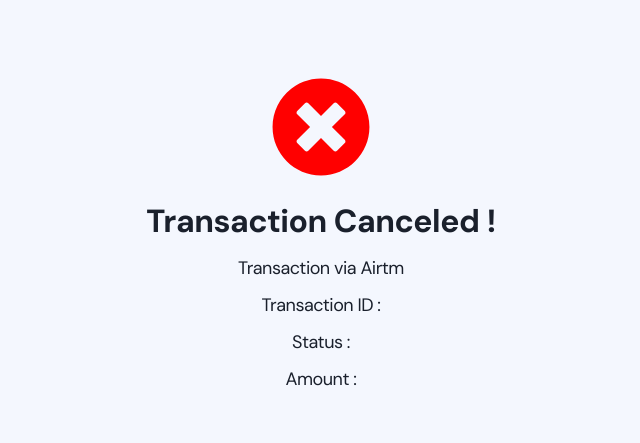
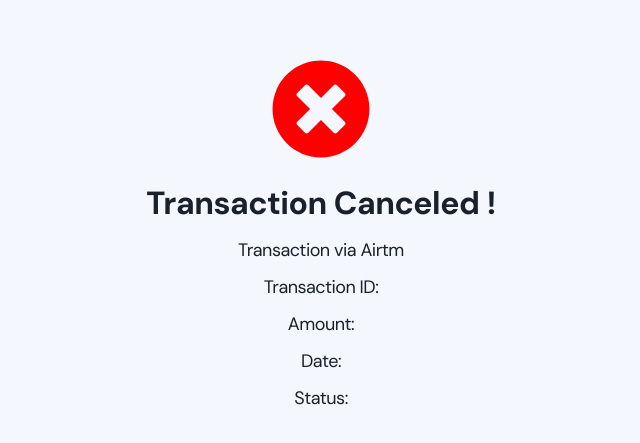
Before and after one commit to mozartpay/website, a React (Create React App) app: page /cancel in a window 1280 px wide. Shown: the part 165-608 px from the top of the page, without its empty margins (319-959 px from the left). Built offline with nearby package versions, Linux system fonts and the light colour scheme; no server answers.

Commit message:
purchase updates

```diff
--- a/src/layouts/transaction/confirm.tsx
+++ b/src/layouts/transaction/confirm.tsx
@@ -2,6 +2,12 @@ import React, { useState, useEffect } from 'react';
 import { FaCheckCircle } from 'react-icons/fa';
 import { useLocation } from 'react-router-dom';
 import axios from 'axios';
+
+function formatDate(isoDate: string | undefined): string {
+  if (!isoDate) return '';
+  const date = new Date(isoDate);
+  return date.toISOString().split('T')[0];
+}
 
 const SuccessPage: React.FC = () => {
   const location = useLocation();
@@ -27,7 +33,7 @@ const SuccessPage: React.FC = () => {
       <p style={{ fontSize: '18px', marginTop: '10px' }}>Transaction via Airtm</p>
       <p style={{ fontSize: '18px', marginTop: '10px' }}>Transaction ID: {purchase?.id}</p>
       <p style={{ fontSize: '18px', marginTop: '10px' }}>Amount: {purchase?.amount}</p>
-      <p style={{ fontSize: '18px', marginTop: '10px' }}>Date: {purchase?.created_at}</p>
+      <p style={{ fontSize: '18px', marginTop: '10px' }}>Date: {formatDate(purchase?.created_at)}</p>
       <p style={{ fontSize: '18px', marginTop: '10px' }}>Status: {purchase?.status}</p>
     </div>
   );
--- a/src/layouts/transaction/failed.tsx
+++ b/src/layouts/transaction/failed.tsx
@@ -1,15 +1,39 @@
-import React from 'react';
+import React, { useState, useEffect } from 'react';
 import { FaExclamationCircle } from 'react-icons/fa';
+import { useLocation } from 'react-router-dom';
+import axios from 'axios';
+
+function formatDate(isoDate: string | undefined): string {
+  if (!isoDate) return '';
+  const date = new Date(isoDate);
+  return date.toISOString().split('T')[0];
+}
 
 const FailurePage: React.FC = () => {
+  const location = useLocation();
+  const searchParams = new URLSearchParams(location.search);
+  const code = searchParams.get('code');
+
+  const [purchase, setPurchase] = useState<any>(null);
+
+  useEffect(() => {
+    axios.get(`https://mozart-7f31ad443ef1.herokuapp.com/api/airtm/fetch/${code}`)
+      .then((response) => {
+        setPurchase(response.data.purchase);
+      })
+      .catch((error) => {
+        console.error(error);
+      });
+  }, [code]);
   return (
     <div style={{ display: 'flex', flexDirection: 'column', alignItems: 'center', justifyContent: 'center', height: '100vh' }}>
       <FaExclamationCircle style={{ fontSize: '100px', color: 'red' }} />
       <h1 style={{ fontSize: '32px', fontWeight: 'bold', marginTop: '20px' }}>Transaction failed !</h1>
       <p style={{ fontSize: '18px', marginTop: '10px' }}>Transaction via Airtm</p>
-      <p style={{ fontSize: '18px', marginTop: '10px' }}>Transaction ID :</p>
-      <p style={{ fontSize: '18px', marginTop: '10px' }}>Status :</p>
-      <p style={{ fontSize: '18px', marginTop: '10px' }}>Amount :</p>
+      <p style={{ fontSize: '18px', marginTop: '10px' }}>Transaction ID: {purchase?.id}</p>
+      <p style={{ fontSize: '18px', marginTop: '10px' }}>Amount: {purchase?.amount}</p>
+      <p style={{ fontSize: '18px', marginTop: '10px' }}>Date: {formatDate(purchase?.created_at)}</p>
+      <p style={{ fontSize: '18px', marginTop: '10px' }}>Status: {purchase?.status}</p>
     </div>
   );
 };
--- a/src/layouts/transaction/rejected.tsx
+++ b/src/layouts/transaction/rejected.tsx
@@ -1,15 +1,39 @@
-import React from 'react';
+import React, { useState, useEffect } from 'react';
 import { FaTimesCircle } from 'react-icons/fa';
+import { useLocation } from 'react-router-dom';
+import axios from 'axios';
+
+function formatDate(isoDate: string | undefined): string {
+  if (!isoDate) return '';
+  const date = new Date(isoDate);
+  return date.toISOString().split('T')[0];
+}
 
 const RejectPage: React.FC = () => {
+  const location = useLocation();
+  const searchParams = new URLSearchParams(location.search);
+  const code = searchParams.get('code');
+
+  const [purchase, setPurchase] = useState<any>(null);
+
+  useEffect(() => {
+    axios.get(`https://mozart-7f31ad443ef1.herokuapp.com/api/airtm/fetch/${code}`)
+      .then((response) => {
+        setPurchase(response.data.purchase);
+      })
+      .catch((error) => {
+        console.error(error);
+      });
+  }, [code]);
   return (
     <div style={{ display: 'flex', flexDirection: 'column', alignItems: 'center', justifyContent: 'center', height: '100vh' }}>
       <FaTimesCircle style={{ fontSize: '100px', color: 'red' }} />
       <h1 style={{ fontSize: '32px', fontWeight: 'bold', marginTop: '20px' }}>Transaction Canceled !</h1>
       <p style={{ fontSize: '18px', marginTop: '10px' }}>Transaction via Airtm</p>
-      <p style={{ fontSize: '18px', marginTop: '10px' }}>Transaction ID :</p>
-      <p style={{ fontSize: '18px', marginTop: '10px' }}>Status :</p>
-      <p style={{ fontSize: '18px', marginTop: '10px' }}>Amount :</p>
+      <p style={{ fontSize: '18px', marginTop: '10px' }}>Transaction ID: {purchase?.id}</p>
+      <p style={{ fontSize: '18px', marginTop: '10px' }}>Amount: {purchase?.amount}</p>
+      <p style={{ fontSize: '18px', marginTop: '10px' }}>Date: {formatDate(purchase?.created_at)}</p>
+      <p style={{ fontSize: '18px', marginTop: '10px' }}>Status: {purchase?.status}</p>
     </div>
   );
 };
```
